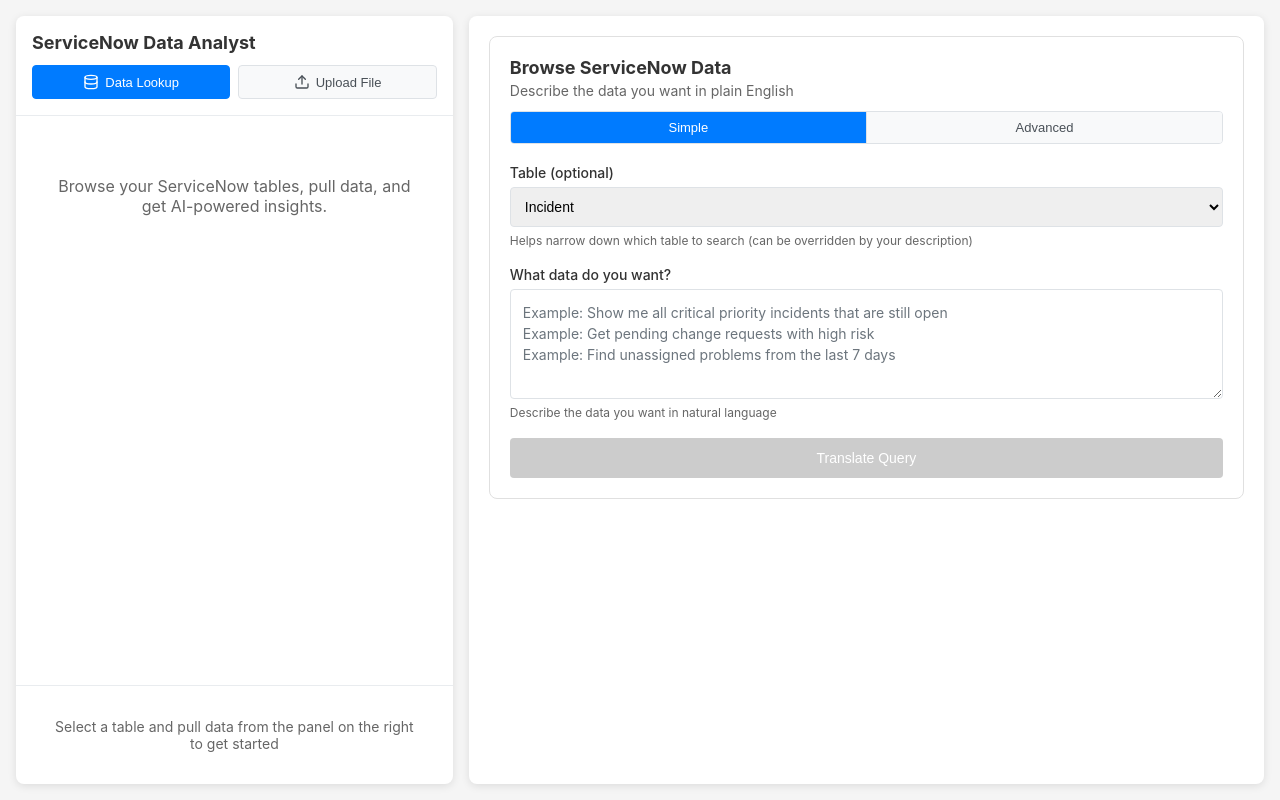
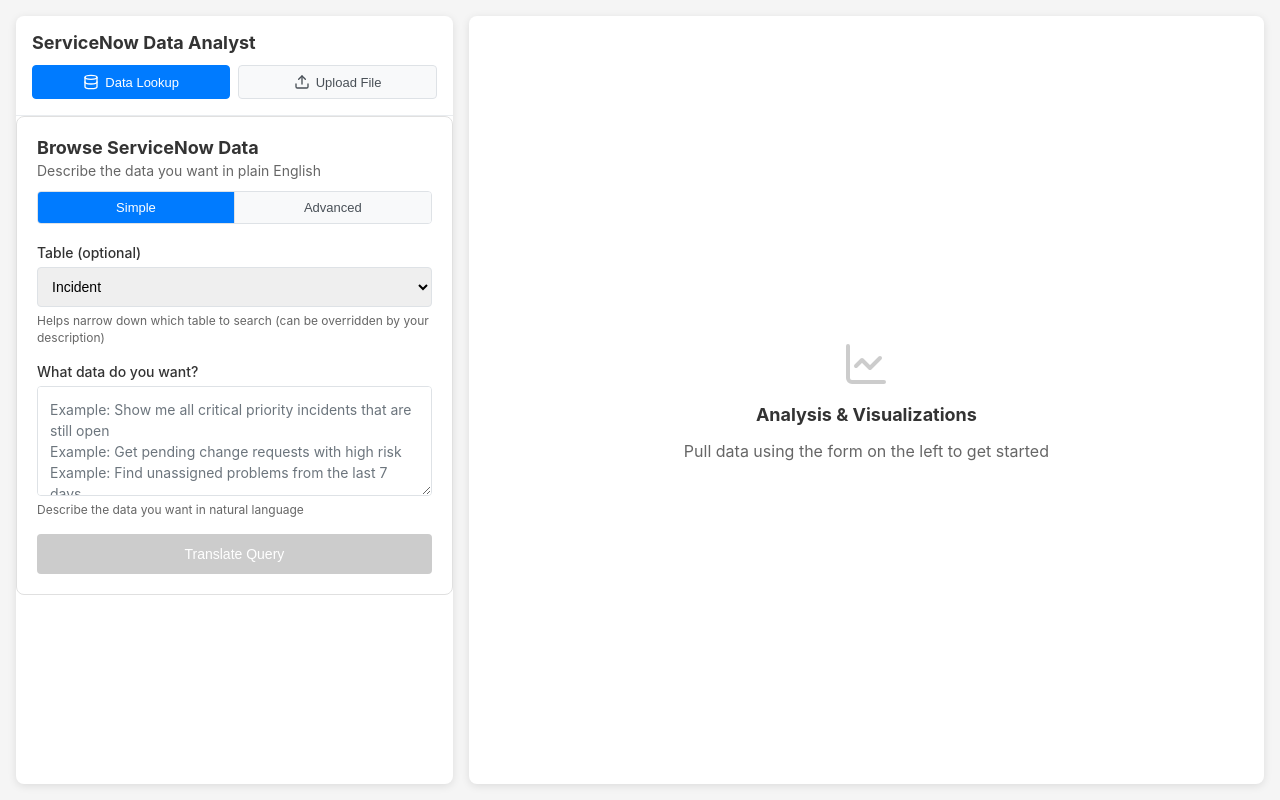
Before and after one commit to hunterphillips/sn-data-analyzer, a React (Vite) app: page / in a window 1280 px wide. Built offline with nearby package versions, Linux system fonts and the light colour scheme.

Commit message:
layout update

```diff
--- a/src/App.tsx
+++ b/src/App.tsx
@@ -61,6 +61,11 @@
     }
   };
 
+  // Type guard to check if result is a clarification
+  const isClarification = (result: QueryTranslation | QueryClarification): result is QueryClarification => {
+    return 'needsClarification' in result && result.needsClarification === true;
+  };
+
   const handleNaturalLanguageQuery = async (query: string, tableHint?: string) => {
     setIsTranslating(true);
     setTranslationError(null);
@@ -74,11 +79,11 @@
 
       const result = await translateNaturalLanguageQuery(query, schema, tableHint);
 
-      // Check if result is a clarification request
-      if ('needsClarification' in result && result.needsClarification) {
-        setClarificationResult(result as QueryClarification);
+      // Check if result is a clarification request using type guard
+      if (isClarification(result)) {
+        setClarificationResult(result);
       } else {
-        setTranslationResult(result as QueryTranslation);
+        setTranslationResult(result);
       }
     } catch (error: any) {
       console.error('Translation error:', error);
@@ -264,11 +269,7 @@
 
   const handleDataSourceChange = (source: DataSource) => {
     setDataSource(source);
-    if (source === 'file') {
-      setQueryResults(null);
-    } else {
-      setCurrentUpload(null);
-    }
+    // Don't clear data when switching modes - preserve both file uploads and query results
   };
 
   return (
@@ -287,6 +288,20 @@
         onClearUpload={() => setCurrentUpload(null)}
         fileInputRef={fileInputRef}
         messagesEndRef={messagesEndRef}
+        queryMode={queryMode}
+        onModeChange={setQueryMode}
+        onExecuteQuery={handleExecuteQuery}
+        onNaturalLanguageQuery={handleNaturalLanguageQuery}
+        isQueryLoading={isQueryLoading}
+        isTranslating={isTranslating}
+        translationResult={translationResult}
+        clarificationResult={clarificationResult}
+        translationError={translationError}
+        onConfirmTranslation={handleConfirmTranslation}
+        onEditTranslation={handleEditTranslation}
+        onRetryTranslation={handleRetryTranslation}
+        onRefineClarification={handleRefineClarification}
+        onUseDefaultClarification={handleUseDefaultClarification}
       />
       <VisualizationPanel
         dataSource={dataSource}
--- a/src/components/ChatPanel.tsx
+++ b/src/components/ChatPanel.tsx
@@ -1,7 +1,15 @@
 import React from 'react';
 import { Send, Paperclip, ChartLine, Database, Upload } from 'lucide-react';
-import type { DataSource } from '../types/servicenow';
+import type { DataSource, QueryConfig } from '../types/servicenow';
 import type { FileUpload } from '../services/serviceNowApi';
+import { ServiceNowQueryBuilder, type QueryMode } from './ServiceNowQueryBuilder';
+import {
+  QueryTranslationPreview,
+  QueryTranslationError,
+  QueryClarificationRequest,
+  type QueryTranslation,
+  type QueryClarification,
+} from './QueryTranslationPreview';
 
 export interface Message {
   id: string;
@@ -25,6 +33,21 @@
   onClearUpload: () => void;
   fileInputRef: React.RefObject<HTMLInputElement>;
   messagesEndRef: React.RefObject<HTMLDivElement>;
+  // Query builder props
+  queryMode: QueryMode;
+  onModeChange: (mode: QueryMode) => void;
+  onExecuteQuery: (config: QueryConfig) => void;
+  onNaturalLanguageQuery: (query: string, tableHint?: string) => void;
+  isQueryLoading: boolean;
+  isTranslating: boolean;
+  translationResult: QueryTranslation | null;
+  clarificationResult: QueryClarification | null;
+  translationError: string | null;
+  onConfirmTranslation: () => void;
+  onEditTranslation: () => void;
+  onRetryTranslation: () => void;
+  onRefineClarification: () => void;
+  onUseDefaultClarification: () => void;
 }
 
 export function ChatPanel({
@@ -41,6 +64,20 @@
   onClearUpload,
   fileInputRef,
   messagesEndRef,
+  queryMode,
+  onModeChange,
+  onExecuteQuery,
+  onNaturalLanguageQuery,
+  isQueryLoading,
+  isTranslating,
+  translationResult,
+  clarificationResult,
+  translationError,
+  onConfirmTranslation,
+  onEditTranslation,
+  onRetryTranslation,
+  onRefineClarification,
+  onUseDefaultClarification,
 }: ChatPanelProps) {
   return (
     <div className="chat-panel">
@@ -69,13 +106,53 @@
         </div>
       </div>
 
+      {dataSource === 'query' ? (
+        /* Query Mode - Show Query Builder */
+        <div className="query-builder-section">
+          <ServiceNowQueryBuilder
+            onExecuteQuery={onExecuteQuery}
+            onNaturalLanguageQuery={onNaturalLanguageQuery}
+            isLoading={isQueryLoading || isTranslating}
+            mode={queryMode}
+            onModeChange={onModeChange}
+          />
+
+          {/* Show translation preview if in simple mode and translation succeeded */}
+          {queryMode === 'simple' && translationResult && (
+            <QueryTranslationPreview
+              translation={translationResult}
+              onConfirm={onConfirmTranslation}
+              onEdit={onEditTranslation}
+              isLoading={isQueryLoading}
+            />
+          )}
+
+          {/* Show clarification request if translation needs more info */}
+          {queryMode === 'simple' && clarificationResult && (
+            <QueryClarificationRequest
+              clarification={clarificationResult}
+              onRefine={onRefineClarification}
+              onUseDefault={clarificationResult.suggestion ? onUseDefaultClarification : undefined}
+            />
+          )}
+
+          {/* Show translation error if translation failed */}
+          {queryMode === 'simple' && translationError && (
+            <QueryTranslationError
+              error={translationError}
+              onRetry={onRetryTranslation}
+              onSwitchToAdvanced={() => onModeChange('advanced')}
+            />
+          )}
+        </div>
+      ) : (
+        /* File Mode - Show Chat Interface */
+        <>
           <div className="messages">
             {messages.length === 0 ? (
               <div className="welcome">
                 <p>
-              {dataSource === 'file'
-                ? 'Upload your exported data file (CSV, JSON, PDF) and ask questions to generate insights and visualizations.'
-                : 'Browse your ServiceNow tables, pull data, and get AI-powered insights.'}
+                  Upload your exported data file (CSV, JSON, PDF) and ask questions to generate insights and visualizations.
                 </p>
               </div>
             ) : (
@@ -98,7 +175,6 @@
             <div ref={messagesEndRef} />
           </div>
 
-      {dataSource === 'file' ? (
           <form onSubmit={onSubmit} className="input-form">
             {currentUpload && (
               <div className="file-preview">
@@ -139,32 +215,7 @@
               style={{ display: 'none' }}
             />
           </form>
-      ) : (
-        <div className="query-input-section">
-          {hasQueryResults ? (
-            <form onSubmit={onSubmit} className="input-form">
-              <div className="input-row">
-                <input
-                  type="text"
-                  value={input}
-                  onChange={(e) => onInputChange(e.target.value)}
-                  placeholder="Ask Claude about this data..."
-                  disabled={isLoading}
-                />
-                <button type="submit" disabled={isLoading || !input.trim()}>
-                  <Send size={20} />
-                </button>
-              </div>
-            </form>
-          ) : (
-            <div className="query-prompt">
-              <p>
-                Select a table and pull data from the panel on the right to
-                get started
-              </p>
-            </div>
-          )}
-        </div>
+        </>
       )}
     </div>
   );
--- a/src/components/VisualizationPanel.tsx
+++ b/src/components/VisualizationPanel.tsx
@@ -1,17 +1,11 @@
 import React from 'react';
 import { ChartLine } from 'lucide-react';
-import { ServiceNowQueryBuilder, type QueryMode } from './ServiceNowQueryBuilder';
 import { DataPreview } from './DataPreview';
-import {
-  QueryTranslationPreview,
-  QueryTranslationError,
-  QueryClarificationRequest,
-  type QueryTranslation,
-  type QueryClarification,
-} from './QueryTranslationPreview';
 import { ChartRenderer } from './ChartRenderer';
 import type { DataSource, QueryConfig } from '../types/servicenow';
 import type { Message } from './ChatPanel';
+import type { QueryMode } from './ServiceNowQueryBuilder';
+import type { QueryTranslation, QueryClarification } from './QueryTranslationPreview';
 
 interface VisualizationPanelProps {
   dataSource: DataSource;
@@ -56,50 +50,20 @@
   onUseDefaultClarification,
   onAnalyze,
 }: VisualizationPanelProps) {
+  const hasCharts = messages.some((m) => m.chartData);
+  const hasData = queryResults && queryResults.data.length > 0;
+  const hasContent = hasCharts || hasData;
+
   return (
     <div className="visualization-panel">
-      {dataSource === 'query' ? (
+      {hasContent ? (
         <>
-          {/* Query Builder and Data Preview */}
-          <div className="query-section">
-            <ServiceNowQueryBuilder
-              onExecuteQuery={onExecuteQuery}
-              onNaturalLanguageQuery={onNaturalLanguageQuery}
-              isLoading={isQueryLoading || isTranslating}
-              mode={queryMode}
-              onModeChange={onModeChange}
-            />
+          <div className="visualization-header">
+            <h2>Analysis & Visualizations</h2>
+          </div>
 
-            {/* Show translation preview if in simple mode and translation succeeded */}
-            {queryMode === 'simple' && translationResult && (
-              <QueryTranslationPreview
-                translation={translationResult}
-                onConfirm={onConfirmTranslation}
-                onEdit={onEditTranslation}
-                isLoading={isQueryLoading}
-              />
-            )}
-
-            {/* Show clarification request if translation needs more info */}
-            {queryMode === 'simple' && clarificationResult && (
-              <QueryClarificationRequest
-                clarification={clarificationResult}
-                onRefine={onRefineClarification}
-                onUseDefault={clarificationResult.suggestion ? onUseDefaultClarification : undefined}
-              />
-            )}
-
-            {/* Show translation error if translation failed */}
-            {queryMode === 'simple' && translationError && (
-              <QueryTranslationError
-                error={translationError}
-                onRetry={onRetryTranslation}
-                onSwitchToAdvanced={() => onModeChange('advanced')}
-              />
-            )}
-
-            {/* Show data preview after query executes */}
-            {queryResults && (
+          {/* Show data preview when query results exist */}
+          {hasData && (
             <DataPreview
               data={queryResults.data}
               tableName={queryResults.tableName}
@@ -107,10 +71,9 @@
               isAnalyzing={isAnalyzing}
             />
           )}
-          </div>
 
-          {/* Show charts if any exist */}
-          {messages.some((m) => m.chartData) && (
+          {/* Show charts when messages have chart data */}
+          {hasCharts && (
             <div className="charts-container">
               {messages.map(
                 (message, index) =>
@@ -123,27 +86,15 @@
             </div>
           )}
         </>
-      ) : messages.some((m) => m.chartData) ? (
-        <>
-          <div className="visualization-header">
-            <h2>Analysis & Visualizations</h2>
-          </div>
-          <div className="charts-container">
-            {messages.map(
-              (message, index) =>
-                message.chartData && (
-                  <div key={`chart-${index}`} className="chart-wrapper">
-                    <ChartRenderer data={message.chartData} />
-                  </div>
-                )
-            )}
-          </div>
-        </>
       ) : (
         <div className="visualization-empty">
           <ChartLine size={48} className="empty-icon" />
           <h2>Analysis & Visualizations</h2>
-          <p>Charts and detailed analysis will appear here as you chat</p>
+          <p>
+            {dataSource === 'query'
+              ? 'Pull data using the form on the left to get started'
+              : 'Upload a file and ask questions to see visualizations'}
+          </p>
         </div>
       )}
     </div>
```
Also changed, not shown: servicenow-api/script-includes/ClaudeConfig.js (+50 -5 lines), src/services/serviceNowApi.ts (+4 -3 lines). Lines whose indentation alone changed are shown as unchanged.
